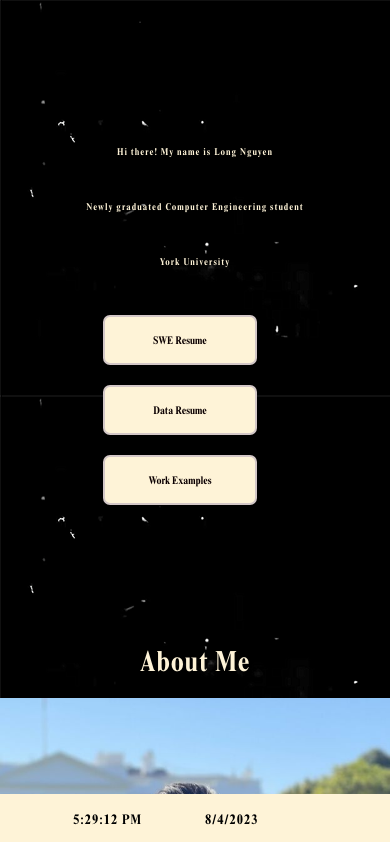
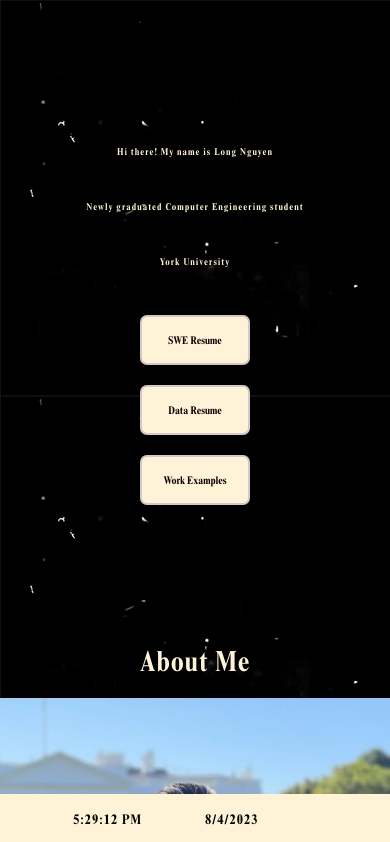
Before and after one commit to tenlalong/portfolio-website, a React (Create React App) app: page / in a window 390 px wide. Shown: the top 842 px of the page. Built offline with nearby package versions, Linux system fonts and the light colour scheme.

Commit message:
Fix issues for mobile

```diff
--- a/src/pages/components/header/header.css
+++ b/src/pages/components/header/header.css
@@ -1,3 +1,10 @@
+@media screen and (max-width: 768px){
+  .left-button, .mid-button, .right-button {
+  width: 100% !important;
+  display: block !important;
+  }
+  }
+
 .name-animation-container {
   overflow: hidden; /* Hide any overflowing text */
   white-space: nowrap; /* Ensure the text stays on a single line */
```
